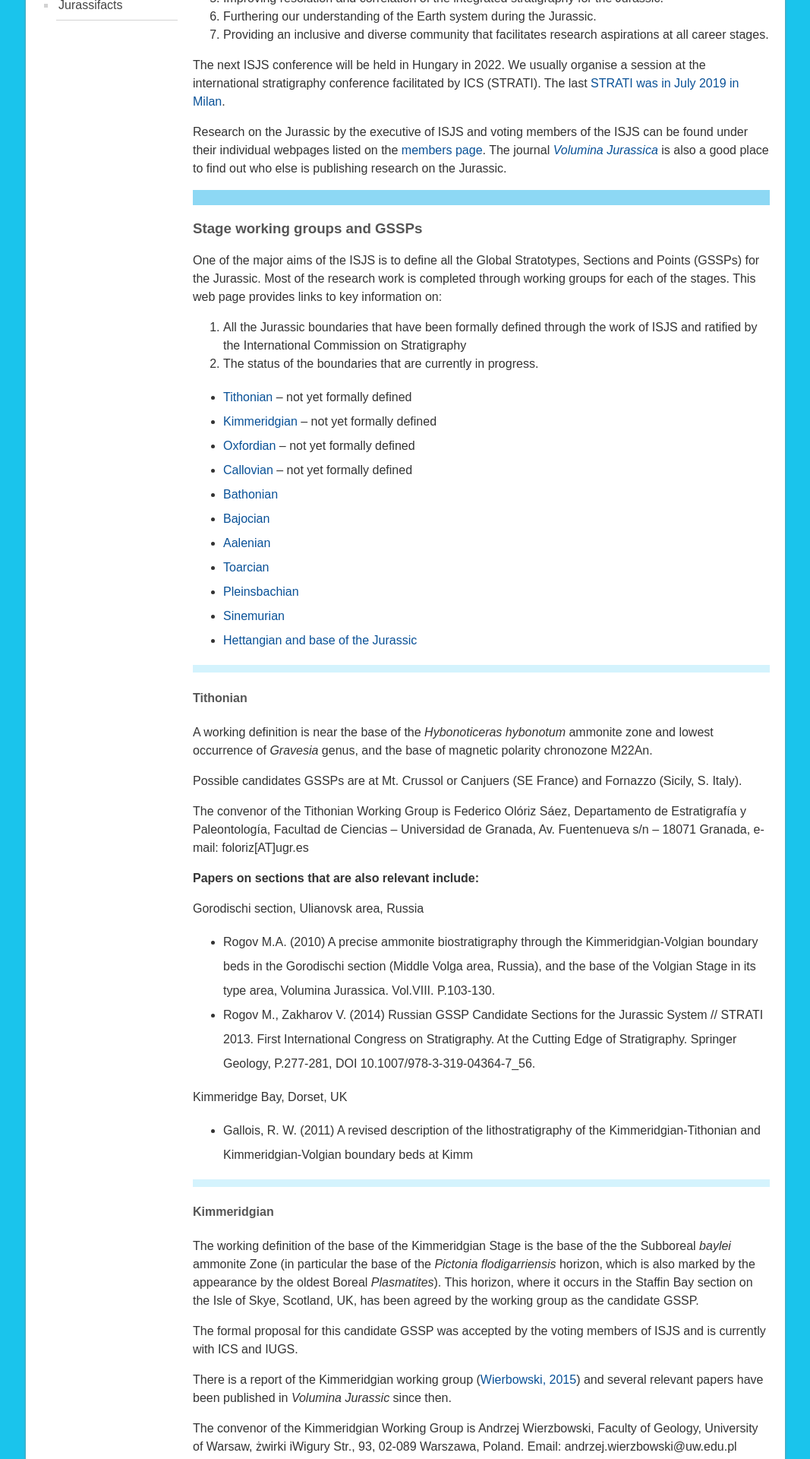
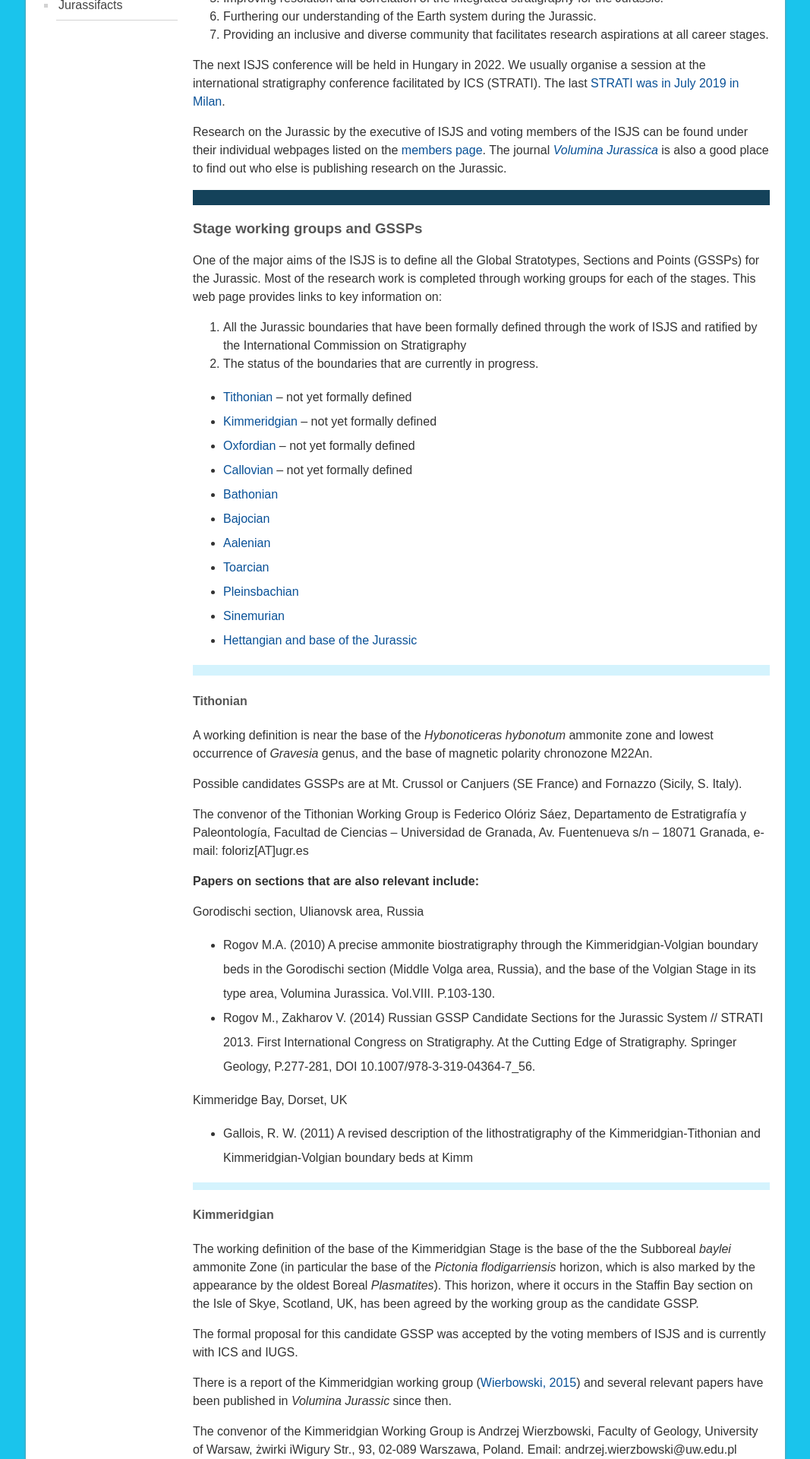
Before and after one commit to i-c-stratigraphy/subcommission-jurassic, a Jekyll site: the page built from pages/our-work.md, in a window 1280 px wide. Shown: the part 659-2579 px from the top of the page at 76% size, without its empty margins (106-1173 px from the left). Built offline with Jekyll 4.4.1, drawn with Linux system fonts in a browser that asks for light colours.

Commit message:
Update our-work.md

```diff
--- a/pages/our-work.md
+++ b/pages/our-work.md
@@ -18,7 +18,7 @@ The next ISJS conference will be held in Hungary in 2022. We usually organise a
 
 Research on the Jurassic by the executive of ISJS and voting members of the ISJS can be found under their individual webpages listed on the [members page](members). The journal _[Volumina Jurassica](http://voluminajurassica.org/index.php?p=1)_ is also a good place to find out who else is publishing research on the Jurassic.
 
-<div style="height:20px; width:100%; background-color:#8DD8F4; display:block;">&nbsp;</div>
+<div style="height:20px; width:100%; background-color:#14425A; display:block;">&nbsp;</div>
 ### Stage working groups and GSSPs
 One of the major aims of the ISJS is to define all the Global Stratotypes, Sections and Points (GSSPs) for the Jurassic. Most of the research work is completed through working groups for each of the stages. This web page provides links to key information on:
 
@@ -38,7 +38,7 @@ One of the major aims of the ISJS is to define all the Global Stratotypes, Secti
 * [Hettangian and base of the Jurassic](#base)
 
 
-<div style="height:10px; width:100%; background-color:#D4F3FD; display:block;">&nbsp;</div>
+<div style="height:14px; width:100%; background-color:#D4F3FD; display:block;">&nbsp;</div>
 #### Tithonian
 A working definition is near the base of the _Hybonoticeras hybonotum_ ammonite zone and lowest occurrence of _Gravesia_ genus, and the base of magnetic polarity chronozone M22An.
 
@@ -81,7 +81,7 @@ Dubki section, Saratov area, Russia
 * Kiselev, D., Rogov, M., Glinskokh, L., Guzhikov, A., Pimenov, M., Mikhailov, A., Dzyuba, O., Matveev, A., & Tesakova, E. (2019). Integrated stratigraphy of the reference sections for the Callovian-Oxfordian boundary in European Russia. Volumina Jurassica, 11(1), 59 - 96. Retrieved from <https://vjs.pgi.gov.pl/article/view/26587>
 
 
-<div style="height:10px; width:100%; background-color:#8DD8F4; display:block;">&nbsp;</div>
+<div style="height:10px; width:100%; background-color:#D4F3FD; display:block;">&nbsp;</div>
 #### Callovian
 The current working definition is the first occurrence of the ammonite genus _Kepplerites_ (_Kosmoceratidae_) which marks the base of _Macrocephalites herveyi_ Zone in sub-Boreal province of Great Britain to southwest Germany.
 
@@ -97,14 +97,14 @@ Prosek section, Nizhni Novgorod area, Russia
 * Kiselev D.N. & Rogov, M.A. (2007): Stratigraphy of the Bathonian-Callovian boundary deposits in the Prosek section (Middle Volga region). Article 1. Ammonites and infrazonal biostratigraphy , Stratigraphy and Geological Correlation, 15: 485-515.
 
 
-<div style="height:10px; width:100%; background-color:#8DD8F4; display:block;">&nbsp;</div>
+<div style="height:10px; width:100%; background-color:#D4F3FD; display:block;">&nbsp;</div>
 #### Bathonian
 The Global boundary Stratotype Section and Point (GSSP) for the Bathonian is defined at the base of limestone bed RB071 in the Ravin du Bès Section, Bas-Auran area, southern Subalpine Chains, France (43° 57′ 38″ N 6° 18′ 55″ E). The base of the stage and Zigzag Zone corresponds to the first occurrence level of _Gonolkites convergens_ Buckman and coincides with the first occurrence of _Morphoceras parvum_ Wetzel.
 
 Full details are published in [Fernandez-Lopez, S.R. 2009.](http://www.episodes.org/index.php/epi/article/view/64041) The Global Boundary Stratotype Section and Point (GSSP) for Base of the Bathonian Stage (Middle Jurassic), Ravin du Bes Section, SE France, _Episodes_, v. 32, p. 222-248.
 
 
-<div style="height:10px; width:100%; background-color:#8DD8F4; display:block;">&nbsp;</div>
+<div style="height:10px; width:100%; background-color:#D4F3FD; display:block;">&nbsp;</div>
 #### Bajocian
 The Global boundary Stratotype Section and Point (GSSP) for the Bajocian Stage, formally defined at the base of bed AB11 of the Murtinheira section at Cabo Mondego, Portugal (40° 11′ 57″ N 8° 54′ 15″ W)
 
@@ -113,14 +113,14 @@ The position of the boundary coincides with the first occurrence of the ammonite
 Full details are published in [G. Pavia and R. Enay. 1997.](http://www.episodes.org/index.php/epi/article/view/62852) Definition of the Aalenian-Bajocian Stage boundary, _Episodes_ v. 20, p. 16-22.
 
 
-<div style="height:10px; width:100%; background-color:#8DD8F4; display:block;">&nbsp;</div>
+<div style="height:10px; width:100%; background-color:#D4F3FD; display:block;">&nbsp;</div>
 #### Aalenian
 The Global Boundary Stratotype Section and Point (GSSP) for the Aalenian Stage is formally defined at the base of bed FZ107 in the Fuentelsaz section, Castilian Branch of the Iberian Range, Spain (41˚10’15″N 1˚50′ 0″ W). The position of the boundary coincides with the first occurrence of the ammonite assemblage characterized by _Leioceras opalinum_ and _Leioceras lineatum_ and corresponds with a normal polarity interval.
 
 A full account is published in [Cresta et al. (2001)](http://www.episodes.org/index.php/epi/article/view/62651/48862) The Global Boundary Stratotype Section and Point (GSSP) of the Toarcian-Aalenian Boundary (Lower-Middle Jurassic), _Episodes_, v. 24, p. 166-175.
 
 
-<div style="height:10px; width:100%; background-color:#8DD8F4; display:block;">&nbsp;</div>
+<div style="height:10px; width:100%; background-color:#D4F3FD; display:block;">&nbsp;</div>
 #### Toarcian
 The Global Stratotype Section and Point (GSSP) for the base of Toarcian Stage is proposed at the base of limestone Bed 15e at Ponta do Trovão, in the Peniche section (39º22’15’’ N, 9º23’07’’ W) (Lusitanian Basin, Portugal) located 80 km north of Lisbon.
 
@@ -129,14 +129,14 @@ The base of the Toarcian Stage is marked by the FO of the ammonite _Dactyliocera
 The section at Almonacid de la Cuba (Iberian Range, Spain) provides complementary data of the ammonite succession in the Northwest European Hawskerense and Paltum Subzones and magnetostratigraphical data.
 
 
-<div style="height:10px; width:100%; background-color:#8DD8F4; display:block;">&nbsp;</div>
+<div style="height:10px; width:100%; background-color:#D4F3FD; display:block;">&nbsp;</div>
 #### Pleinsbachian
 The Global Boundary Stratotype Section and Point (GSSP) for the base of the Pliensbachian Stage (Lower Jurassic) is at the base of bed 73b of Hesselbo and Jenkyns (1995) in the Wine Haven section, Robin Hood’s Bay, Yorkshire, UK (54° 24′ 23.9″ N 0° 29′ 44.5″ W). This level contains the characteristic ammonite association <em>Bifericeras donovani</em> Dommergues and Meister and <em>Apoderoceras sp.</em>
 
 A full account is published in [Meister, C. et al. (2006)](http://www.episodes.org/index.php/epi/article/view/62234) The Global Boundary Stratotype Section and Point (GSSP) for the Base of the Pliensbachian Stage (Lower Jurassic), Wine Haven, Yorkshire, UK. Episodes v. 29, p. 93-106.
 
 
-<div style="height:10px; width:100%; background-color:#8DD8F4; display:block;">&nbsp;</div>
+<div style="height:10px; width:100%; background-color:#D4F3FD; display:block;">&nbsp;</div>
 #### Sinemurian
 The Global Stratotype Section and Point (GSSP) for the base of the Sinemurian, the second stage of the Lower Jurassic, is exposed in the cliff north of East Quantoxhead, about 6 km east of Watchet, Somerset, England (51° 11′ 27.7″ N  3° 14′ 11.6″ W). The boundary level is 0.90 m above the base of British Geological Survey Bed 145 of coinciding with the first appearance of the genera Vermiceras (<em>V. quantoxense, V. palmeri</em>) and <em>Metophioceras</em> (<em>M. sp. indet.</em> 1).
 
@@ -144,7 +144,7 @@ A full account is published in <a href="http://www.episodes.org/index.php/epi/ar
 
 
 <a id="base"></a>
-<div style="height:10px; width:100%; background-color:#8DD8F4; display:block;">&nbsp;</div>
+<div style="height:10px; width:100%; background-color:#D4F3FD; display:block;">&nbsp;</div>
 #### Hettangian and base of the Jurassic
 The Global Stratotype Section and Point (GSSP) defining the base of the Jurassic System, Lower Jurassic Epoch, and Hettangian Stage is situated at the Kuhjoch pass, Karwendel Mountains, Northern Calcareous Alps, Austria (47°29’02″N/11°31’50″E). The Triassic-Jurassic (T-J) boundary is exposed at Kuhjoch West and at Kuhjoch East, and corresponds to the first occurrence of the ammonite _Psiloceras spelae tirolicum_.
 
@@ -168,7 +168,7 @@ A full account is published in:
 </div>
 
 
-<div style="height:20px; width:100%; background-color:#8DD8F4; display:block;">&nbsp;</div>
+<div style="height:20px; width:100%; background-color:#14425A; display:block;">&nbsp;</div>
 ### Other working groups
 #### Geoconservation
 Convenor: Kevin Page
```
